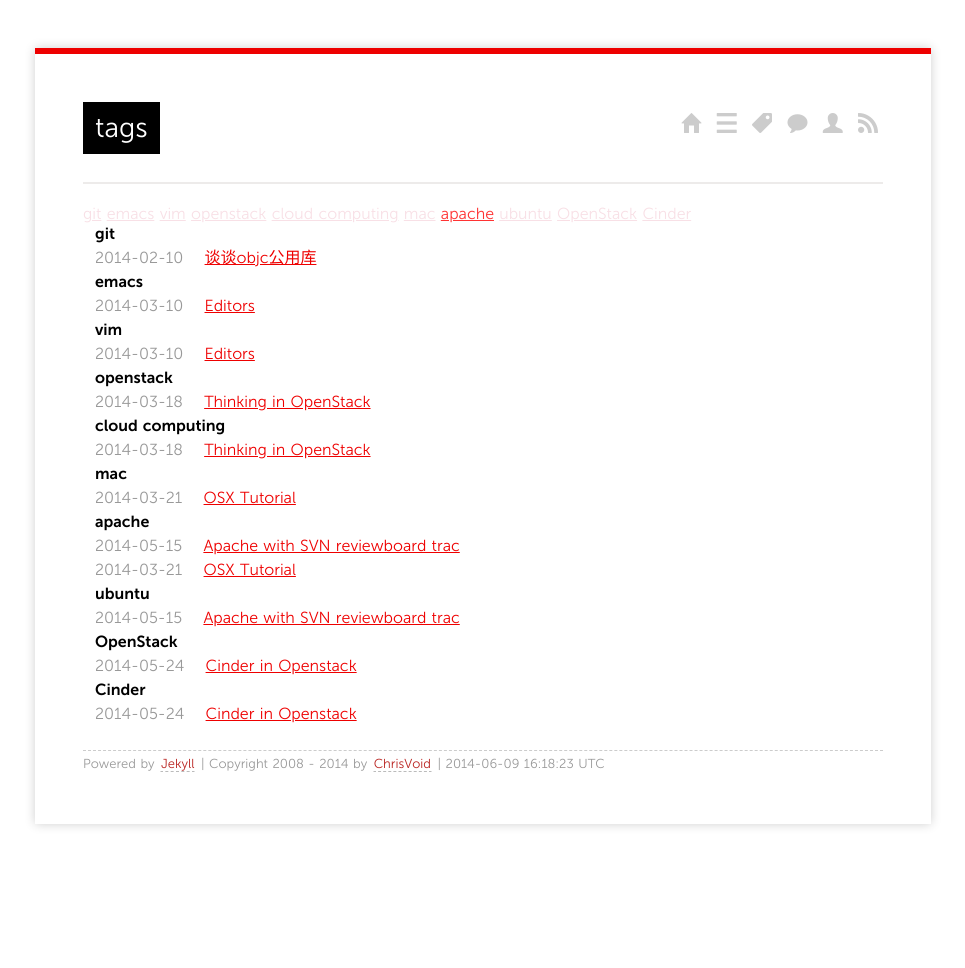
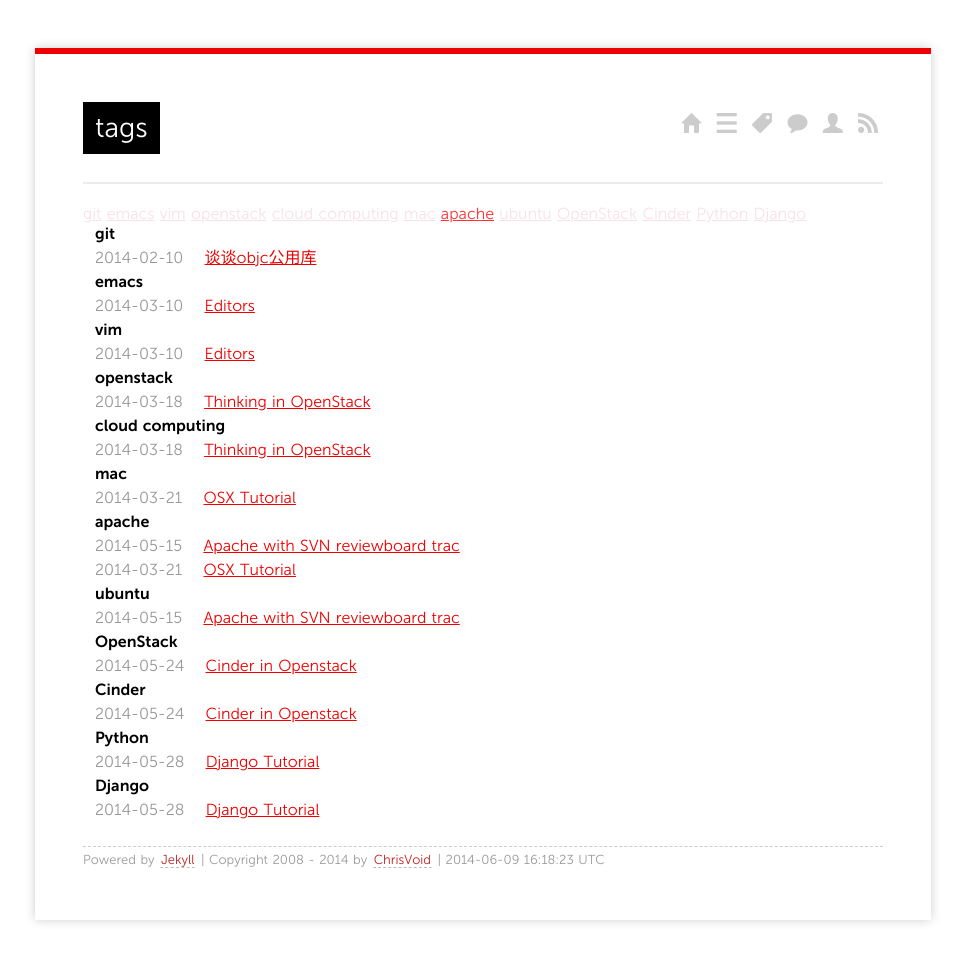
Before and after one commit to chris-void/chris-void.github.io, a Jekyll site: the page built from tags/index.md, in a window 1280 px wide. Shown: the whole page, without its empty margins (157-1122 px from the left). Built offline with Jekyll 4.4.1, drawn with Linux system fonts in a browser that asks for light colours; Markdown is read by kramdown in place of the engine named in the settings; before the commit the page ends 900 px from its top, so only the background shows below that.

Commit message:
Update 2014-05-28-django-tutorial.md

```diff
--- a/_posts/2014/2014-05-28-django-tutorial.md
+++ b/_posts/2014/2014-05-28-django-tutorial.md
@@ -1 +1,13 @@
+---
+layout: post
+title: Django Tutorial
+categories:
+- Vinzor
+tags:
+- Python
+- Django
+---
+
+
+
 [Django中的request和response](http://my.oschina.net/shniu/blog/205634)
```
